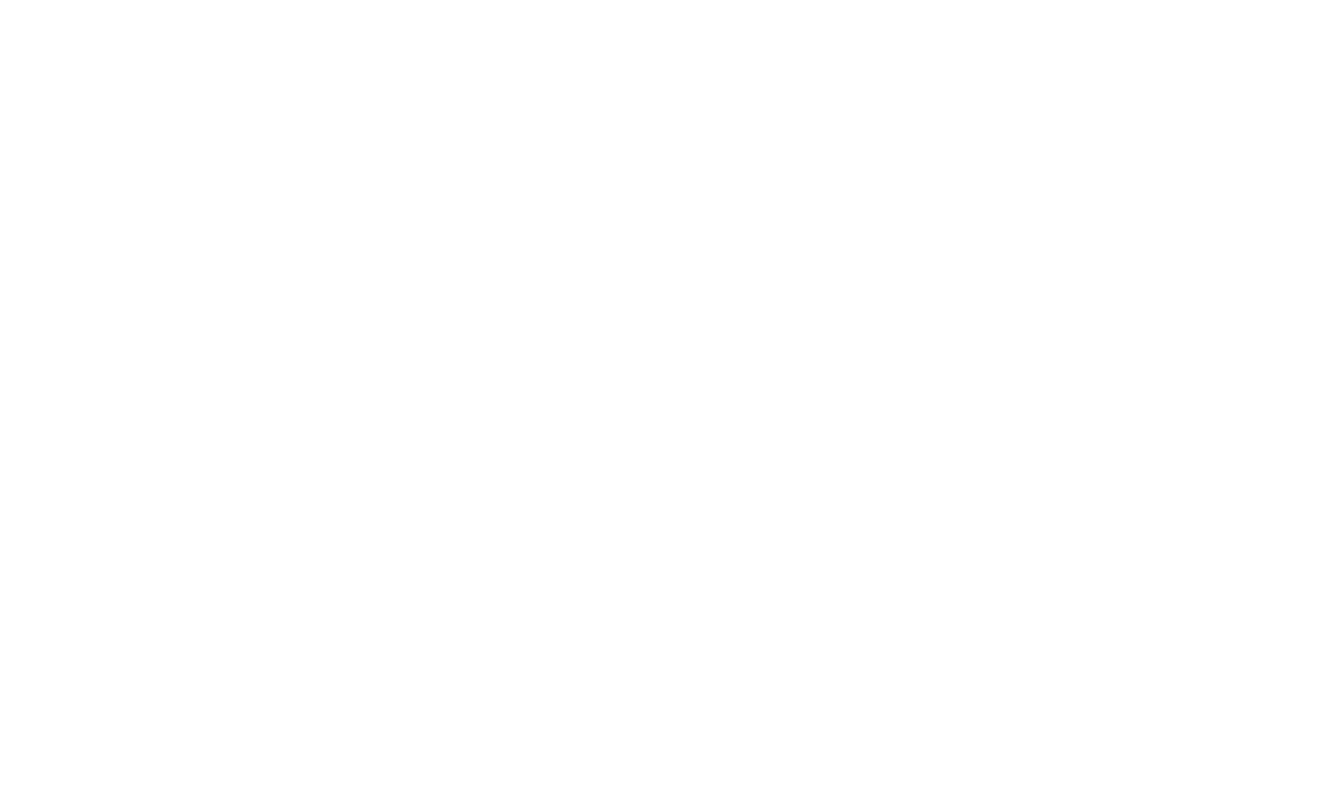
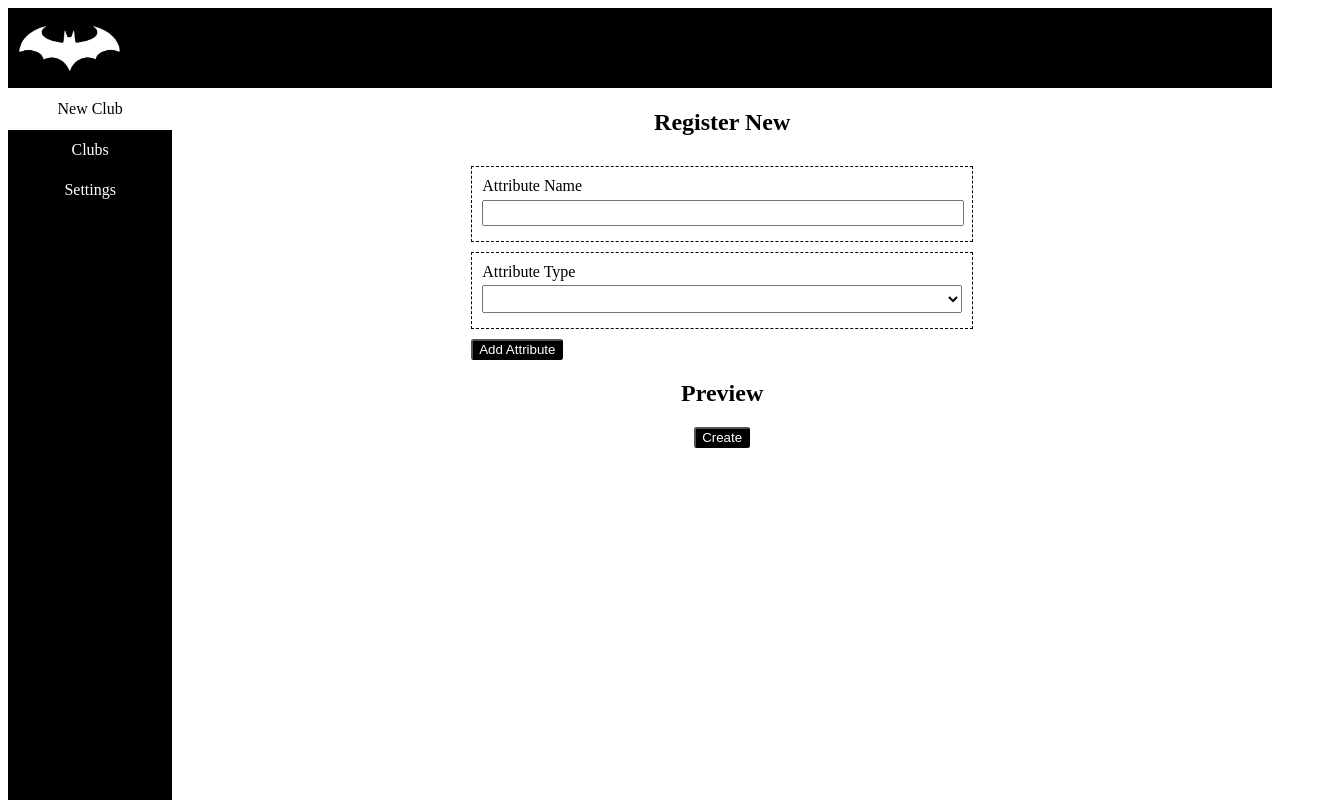
Before and after one commit to MiraicSystemAssignment/WayneEnt, a React (Vite) app: page /new in a window 1280 px wide. Before the commit this address had no page. Shown: the top 800 px of the page, 1324 px wide, since content can reach past the window. Built offline with nearby package versions, Linux system fonts and the light colour scheme.

Commit message:
form done

```diff
--- a/src/App.jsx
+++ b/src/App.jsx
@@ -7,7 +7,7 @@ function App() {
     <Router>
     <Routes>
       <Route path="/" Component={mainLayout}>
-        <Route index path="/create" Component={NewClub}/>
+        <Route index path="/new" Component={NewClub}/>
       </Route>
     </Routes>
     </Router>
--- a/src/Views/admin/NewClub.jsx
+++ b/src/Views/admin/NewClub.jsx
@@ -4,33 +4,142 @@ const styles = {
   Form: {
     display: "flex",
     flexDirection: "column",
-        alignItems: "center"
-    }
-}
-export default function (){
-    const [selectedValue, setSelectedValue] = useState('');
-    const [attributeName, setAttributeName] = useState('');
+    alignItems: "center",
+  },
+  InputWrapper: {
+    marginTop: "1%",
+    marginBottom: "1%",
+    width: "500px",
+  },
+  Input: {
+    width: "35.5em",
+    height: "2.5vh",
+  },
+  SelectWrapper: {
+    marginTop: "1%",
+    marginBottom: "1%",
+  },
+  Select: {
+    width: "100%",
+    height: "3.5vh",
+  },
+  Box: {
+    border: "1px dashed black",
+    padding: "2%",
+    marginTop: "2%",
+    marginBottom: "2%",
+  },
+  Buttons: {
+    color: "white",
+    backgroundColor: "black",
+    borderRadius: "0.2em",
+  },
+};
+export default function () {
+  const [selectedType, setSelectedType] = useState("");
+  const [attributeName, setAttributeName] = useState("");
   const [form, setForm] = useState([]);
+  const [options, setOptions] = useState([]);
+  const [optionName, setOptionName] = useState("");
 
   const handleAdd = () => {
-        setForm([...form, {name: attributeName,type: selectedValue}]);
-        setAttributeName('');
-        setSelectedValue('');
+    selectedType === "Radio" ||
+    selectedType === "checkbox" ||
+    selectedType === "select"
+      ? setForm([
+          ...form,
+          { name: attributeName, type: selectedType, options: options },
+        ])
+      : setForm([...form, { name: attributeName, type: selectedType }]);
+    setAttributeName("");
+    setSelectedType("");
+    setOptions([]);
+  };
+
+  const handleCreate = () => {
     console.log(form);
-    }
+  };
 
   return (
+    <>
       <div style={styles.Form}>
-            <h1>Register New</h1>
+        <h2>Register New</h2>
         <div>
-            <label>Select field type</label>
-            <input  value={attributeName} onChange={(e)=>setAttributeName(e.target.value)}/>
-            <select value={selectedValue} onChange={(e)=>setSelectedValue(e.target.value)}>
-                <option>Form Name</option>
-                <option value="text">Text</option>
-            </select>
-            <button onClick={handleAdd}>Add</button>
+          <div style={styles.Box}>
+            <div>Attribute Name</div>
+            <div style={styles.InputWrapper}>
+              <input
+                style={styles.Input}
+                type="text"
+                value={attributeName}
+                onChange={(e) => setAttributeName(e.target.value)}
+              />
             </div>
           </div>
+          <div style={styles.Box}>
+            <div>Attribute Type</div>
+            <div style={styles.SelectWrapper}>
+              <select
+                style={styles.Select}
+                value={selectedType}
+                onChange={(e) => setSelectedType(e.target.value)}
+              >
+                <option></option>
+                {!form.find((item) => item.type === "form name") && (
+                  <option value="form name">Form Name</option>
+                )}
+                <option value="text">Text</option>
+                <option value="date">Date</option>
+                <option value="date range">Date Range</option>
+                <option value="checkbox">Check Box</option>
+                <option value="Radio">Radio Buttons</option>
+                <option value="select">Drop down</option>
+              </select>
+            </div>
+          </div>
+          {(selectedType === "Radio" ||
+            selectedType === "checkbox" ||
+            selectedType === "select") && (
+            <div style={styles.Box}>
+              <div>Option name</div>
+              <div style={styles.InputWrapper}>
+                <input
+                  style={styles.Input}
+                  value={optionName}
+                  onChange={(e) => setOptionName(e.target.value)}
+                  type="text"
+                />
+              </div>
+              <button
+                style={styles.Buttons}
+                onClick={() => {
+                  setOptions([...options, optionName]), setOptionName("");
+                }}
+              >
+                Add Option
+              </button>
+            </div>
+          )}
+          <div>
+            <button style={styles.Buttons} onClick={handleAdd}>
+              Add Attribute
+            </button>
+          </div>
+        </div>
+      </div>
+      <div style={styles.Form}>
+        <h2>Preview</h2>
+        {form.map((item) =>
+          item.type === "form name" ? (
+            <div key={item.name}>
+              <h2>{item.name}</h2>
+            </div>
+          ) : null
+        )}
+        <button style={styles.Buttons} onClick={handleCreate}>
+          Create
+        </button>
+      </div>
+    </>
   );
 }
--- a/src/layouts/admin/Sidebar.jsx
+++ b/src/layouts/admin/Sidebar.jsx
@@ -50,7 +50,7 @@ export default function Sidebar(){
     return (
         <div style={styles.Sidebar}>
             <div style={selected==="/" ? styles.SelectedItem : styles.Item}>
-                <Link style={selected==="/" ? styles.SelectedLink : styles.Link} to="/create">New Club</Link>
+                <Link style={selected==="/" ? styles.SelectedLink : styles.Link} to="/new">New Club</Link>
             </div>
             <div style={styles.Divider}></div>
             <div style={styles.Item}>
```
Lines whose indentation alone changed are shown as unchanged.
